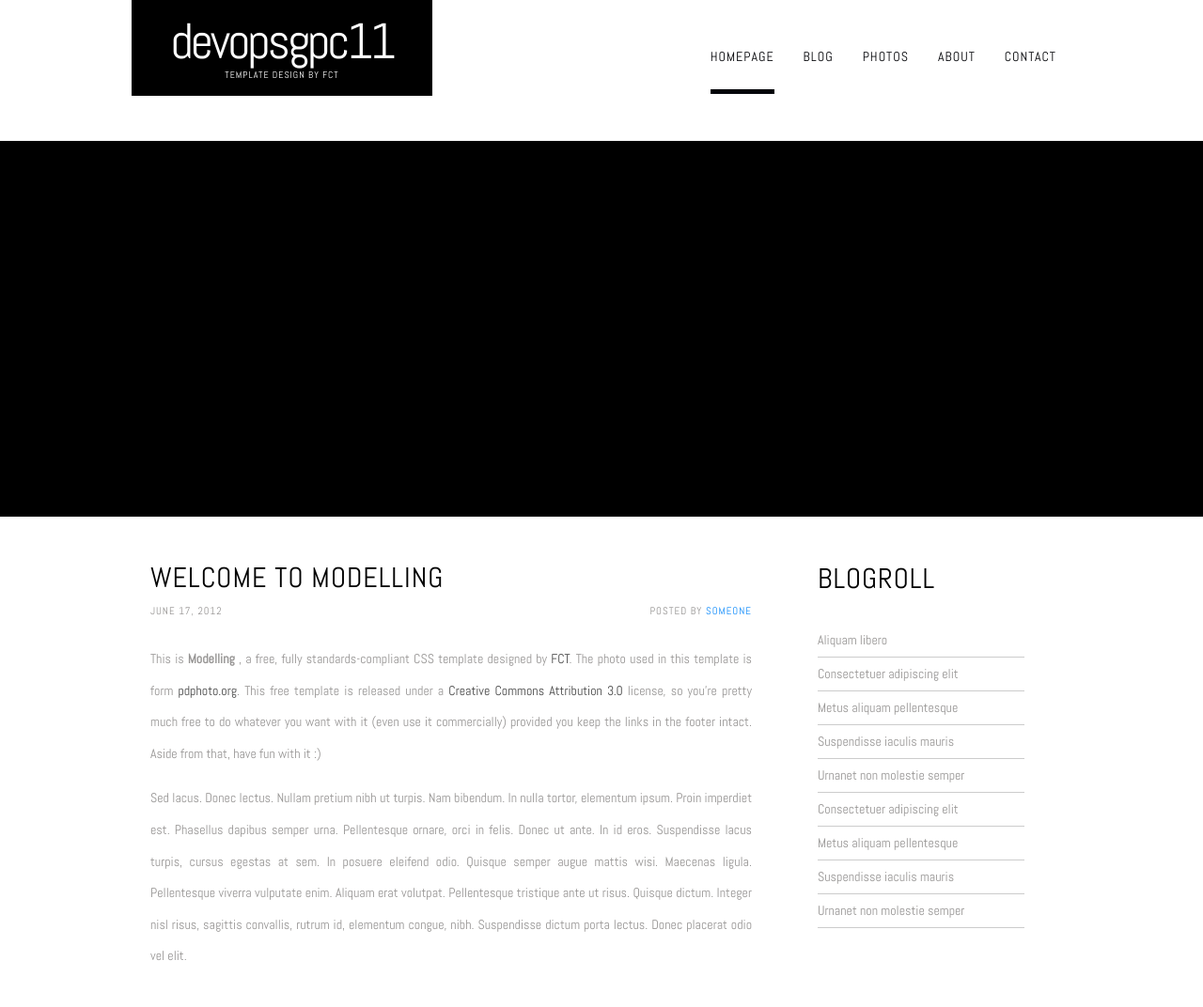
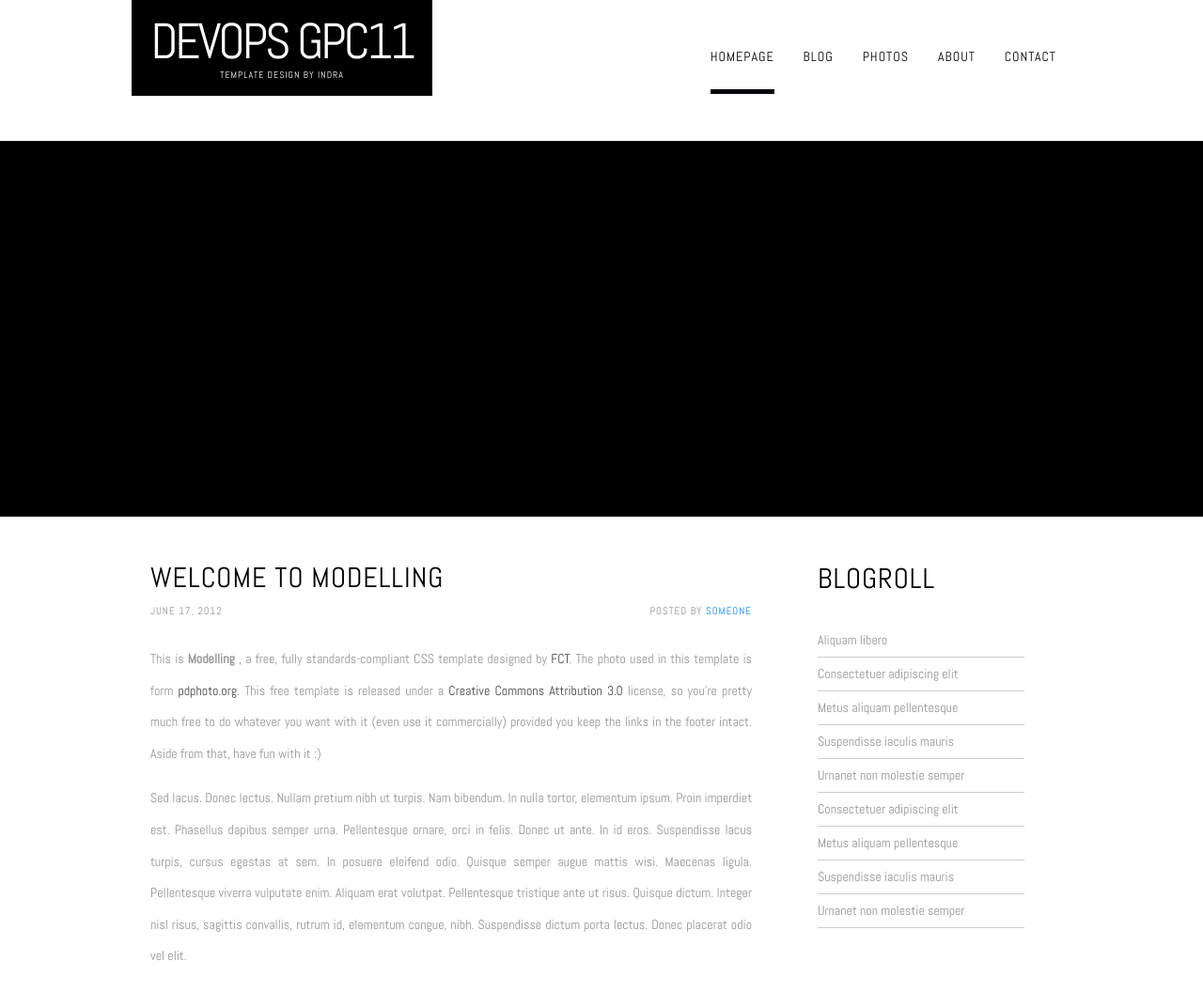
Before and after one commit to indra602/DevopsGPC11, a plain HTML site: page modelling/index.html in a window 1280 px wide. Shown: the top 1072 px of the page at 94% size. Drawn offline with Linux system fonts and the light colour scheme.

Commit message:
test2
check2

```diff
--- a/modelling/index.html
+++ b/modelling/index.html
@@ -24,8 +24,8 @@ Released   : 20120617
 	<div id="wrapper2">
 		<div id="header" class="container">
 			<div id="logo">
-				<h1><a href="#">DevopsGPC11</a></h1>
-				<p>template design by <a href="http://www.freecsstemplates.org">FCT</a></p>
+				<h1><a href="#"><font style="text-transform: uppercase;">Devops GPC11</font></a></h1>
+				<p>template design by <a href="http://www.freecsstemplates.org">Indra</a></p>
 			</div>
 			<div id="menu">
 				<ul>
```
